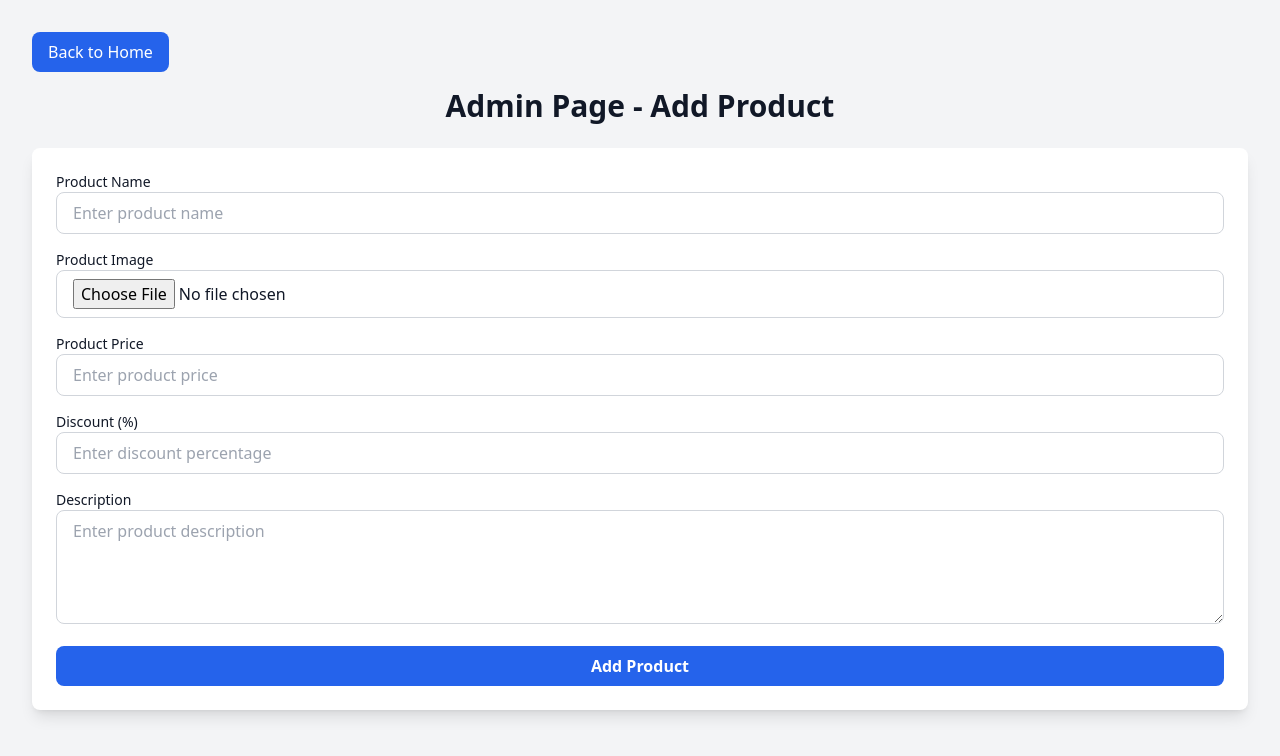
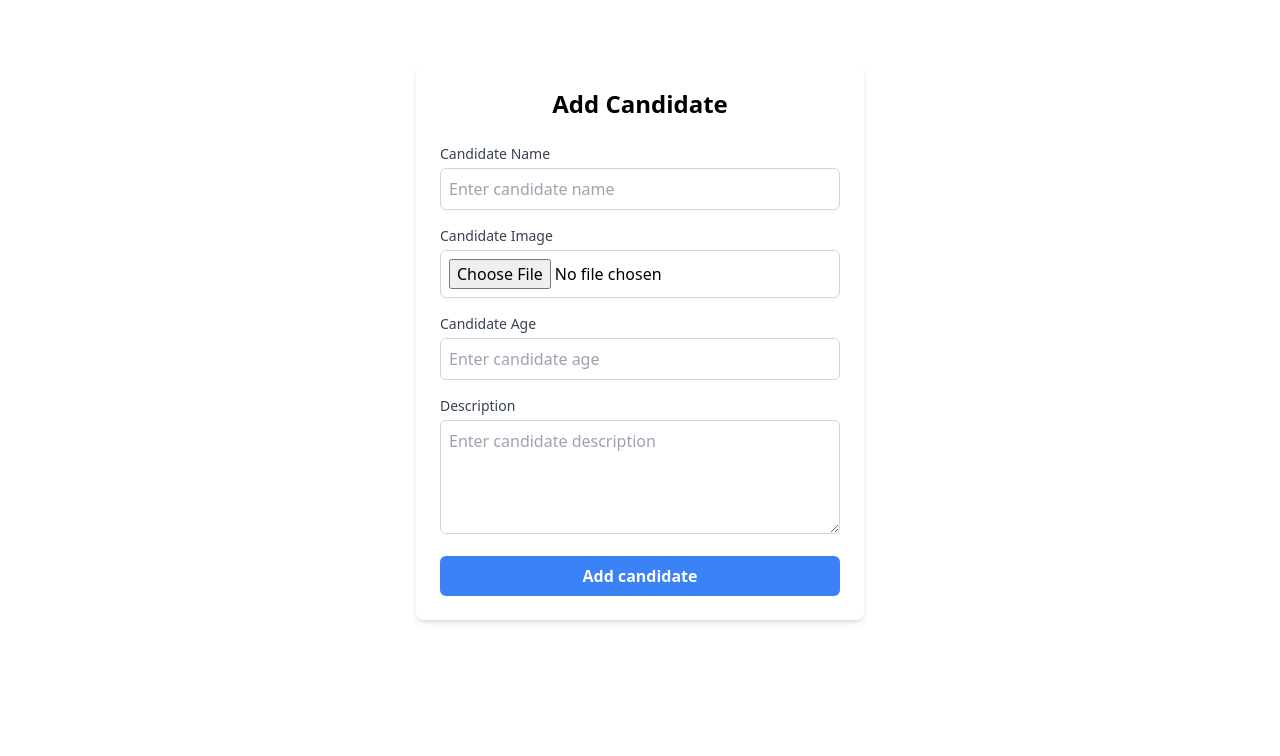
Before and after one commit to RNSihub/Vote_Platform, a React (Create React App) app in the folder frontend/: page /adminhome in a window 1280 px wide. Shown: the top 756 px of the page. Built offline with nearby package versions, Linux system fonts and the light colour scheme.

Commit message:
Update views

```diff
--- a/frontend/src/components/adminhome.tsx
+++ b/frontend/src/components/adminhome.tsx
@@ -7,12 +7,11 @@ const AdminPage: React.FC = () => {
   const navigate = useNavigate(); // Initialize the navigate function
 
   const [formData, setFormData] = useState({
-    product_name: "",
-    product_price: "",
-    discount: "",
+    candidate_name: "",
+    candidate_age: "",
     description: "",
   });
-  const [productImage, setProductImage] = useState<string | null>(null); // Change to store base64 string
+  const [candidateImage, setcandidateImage] = useState<string | null>(null); // Change to store base64 string
   const [message, setMessage] = useState<string>("");
   const [isError, setIsError] = useState<boolean>(false);
   const [isLoading, setIsLoading] = useState<boolean>(false);
@@ -31,21 +30,21 @@ const AdminPage: React.FC = () => {
       if (!allowedTypes.includes(file.type)) {
         setMessage("Invalid file type. Only JPEG and PNG are allowed.");
         setIsError(true);
-        setProductImage(null);
+        setcandidateImage(null);
         return;
       }
 
       if (file.size > maxSize) {
         setMessage("File size exceeds 2MB. Please upload a smaller file.");
         setIsError(true);
-        setProductImage(null);
+        setcandidateImage(null);
         return;
       }
 
       // Convert image to base64
       const reader = new FileReader();
       reader.onloadend = () => {
-        setProductImage(reader.result as string); // Set base64 string
+        setcandidateImage(reader.result as string); // Set base64 string
         setMessage("");
       };
       reader.readAsDataURL(file); // Convert the file to base64
@@ -57,13 +56,12 @@ const AdminPage: React.FC = () => {
 
     // Validation: Ensure all required fields are filled
     if (
-      !formData.product_name ||
-      !formData.product_price ||
-      !formData.discount ||
+      !formData.candidate_name ||
+      !formData.candidate_age ||
       !formData.description ||
-      !productImage
+      !candidateImage
     ) {
-      setMessage("All fields are required, including a product image.");
+      setMessage("All fields are required, including a candidate image.");
       setIsError(true);
       return;
     }
@@ -72,135 +70,126 @@ const AdminPage: React.FC = () => {
 
     // Create form data
     const data = new FormData();
-    data.append("product_name", formData.product_name);
-    data.append("product_price", formData.product_price);
-    data.append("discount", formData.discount);
+    data.append("candidate_name", formData.candidate_name);
+    data.append("candidate_age", formData.candidate_age);
     data.append("description", formData.description);
-    if (productImage) {
-      data.append("product_image", productImage); // Append base64 string
+    if (candidateImage) {
+      data.append("candidate_image", candidateImage); // Append base64 string
     }
 
     try {
-      const response = await axios.post("http://localhost:8000/api/add-product/", data, {
+      const response = await axios.post("http://localhost:8000/api/add-candidate/", data, {
         headers: { "Content-Type": "multipart/form-data" },
       });
-      console.log("Product added:", response.data);
-      setMessage("Product added successfully!");
+      console.log("candidate added:", response.data);
+      setMessage("candidate added successfully!");
       setIsError(false);
 
       // Reset form fields
       setFormData({
-        product_name: "",
-        product_price: "",
-        discount: "",
+        candidate_name: "",
+        candidate_age: "",
         description: "",
       });
-      setProductImage(null);
+      setcandidateImage(null);
     } catch (error) {
       console.error(error);
-      setMessage("Error adding product. Please try again.");
+      setMessage("Error adding candidate. Please try again.");
       setIsError(true);
     } finally {
       setIsLoading(false);
     }
   };
 
+
   return (
-    <div className="min-h-screen bg-gray-100 text-gray-900">
-      <div className="container mx-auto p-8">
-        {/* Back Button */}
-        <button
-          onClick={() => navigate("/home")} // Navigate to home page
-          className="mb-4 px-4 py-2 bg-blue-600 hover:bg-blue-700 text-white rounded-lg"
-        >
-          Back to Home
-        </button>
+    <div className="container mx-auto py-16">
+      <div className="flex justify-center items-center">
+        <div className="w-full max-w-md bg-white rounded-lg shadow-md p-6">
+          <h1 className="text-2xl font-bold mb-6 text-center">Add Candidate</h1>
 
-        <h1 className="text-3xl font-bold text-center mb-6">Admin Page - Add Product</h1>
-
-        {/* Success or Error Message */}
           {message && (
             <div
-            className={`p-4 mb-6 rounded-lg text-center ${
-              isError ? "bg-red-500 text-white" : "bg-green-500 text-white"
+              className={`mb-4 text-center rounded-md p-3 ${
+                isError ? 'bg-red-100 text-red-700' : 'bg-green-100 text-green-700'
               }`}
             >
               {message}
             </div>
           )}
 
-        <form onSubmit={handleSubmit} className="space-y-4 bg-white p-6 rounded-lg shadow-lg">
+          <form onSubmit={handleSubmit} className="space-y-4">
             <div>
-            <label className="block text-sm font-medium">Product Name</label>
+              <label htmlFor="candidate_name" className="block text-sm font-medium text-gray-700">
+                Candidate Name
+              </label>
               <input
                 type="text"
-              name="product_name"
-              value={formData.product_name}
+                id="candidate_name"
+                name="candidate_name"
+                value={formData.candidate_name}
                 onChange={handleChange}
-              className="w-full px-4 py-2 border border-gray-300 rounded-lg focus:ring-2 focus:ring-blue-500 focus:outline-none"
-              placeholder="Enter product name"
+                className="mt-1 p-2 w-full border border-gray-300 rounded-md focus:ring-blue-500 focus:border-blue-500"
+                placeholder="Enter candidate name"
               />
             </div>
 
             <div>
-            <label className="block text-sm font-medium">Product Image</label>
+              <label htmlFor="candidate_image" className="block text-sm font-medium text-gray-700">
+                Candidate Image
+              </label>
               <input
                 type="file"
+                id="candidate_image"
                 accept="image/*"
                 onChange={handleImageChange}
-              className="w-full px-4 py-2 border border-gray-300 rounded-lg focus:ring-2 focus:ring-blue-500 focus:outline-none"
+                className="mt-1 p-2 w-full border border-gray-300 rounded-md focus:ring-blue-500 focus:border-blue-500"
               />
             </div>
 
             <div>
-            <label className="block text-sm font-medium">Product Price</label>
+              <label htmlFor="candidate_age" className="block text-sm font-medium text-gray-700">
+                Candidate Age
+              </label>
               <input
                 type="number"
-              name="product_price"
-              value={formData.product_price}
+                id="candidate_age"
+                name="candidate_age"
+                value={formData.candidate_age}
                 onChange={handleChange}
-              className="w-full px-4 py-2 border border-gray-300 rounded-lg focus:ring-2 focus:ring-blue-500 focus:outline-none"
-              placeholder="Enter product price"
+                className="mt-1 p-2 w-full border border-gray-300 rounded-md focus:ring-blue-500 focus:border-blue-500"
+                placeholder="Enter candidate age"
               />
             </div>
 
             <div>
-            <label className="block text-sm font-medium">Discount (%)</label>
-            <input
-              type="number"
-              name="discount"
-              value={formData.discount}
-              onChange={handleChange}
-              className="w-full px-4 py-2 border border-gray-300 rounded-lg focus:ring-2 focus:ring-blue-500 focus:outline-none"
-              placeholder="Enter discount percentage"
-            />
-          </div>
-
-          <div>
-            <label className="block text-sm font-medium">Description</label>
+              <label htmlFor="description" className="block text-sm font-medium text-gray-700">
+                Description
+              </label>
               <textarea
+                id="description"
                 name="description"
                 value={formData.description}
                 onChange={handleChange}
-              className="w-full px-4 py-2 border border-gray-300 rounded-lg focus:ring-2 focus:ring-blue-500 focus:outline-none"
-              placeholder="Enter product description"
                 rows={4}
-            ></textarea>
+                className="mt-1 p-2 w-full border border-gray-300 rounded-md focus:ring-blue-500 focus:border-blue-500"
+                placeholder="Enter candidate description"
+              />
             </div>
 
             <button
               type="submit"
-            className={`w-full px-4 py-2 text-white rounded-lg font-semibold transition duration-300 ${
-              isLoading ? "bg-gray-400" : "bg-blue-600 hover:bg-blue-700"
-            }`}
+              className="w-full px-4 py-2 text-white rounded-md font-semibold bg-blue-500 hover:bg-blue-600 disabled:opacity-50 disabled:cursor-not-allowed"
               disabled={isLoading}
             >
-            {isLoading ? "Adding Product..." : "Add Product"}
+              {isLoading ? 'Adding candidate...' : 'Add candidate'}
             </button>
           </form>
+        </div>
       </div>
     </div>
   );
 };
 
+
 export default AdminPage;
```
Also changed, not shown: frontend/src/components/home.tsx (+62 -29 lines), 2 other files (tests, documents, lock files or other folders). Lines whose indentation alone changed are shown as unchanged.
